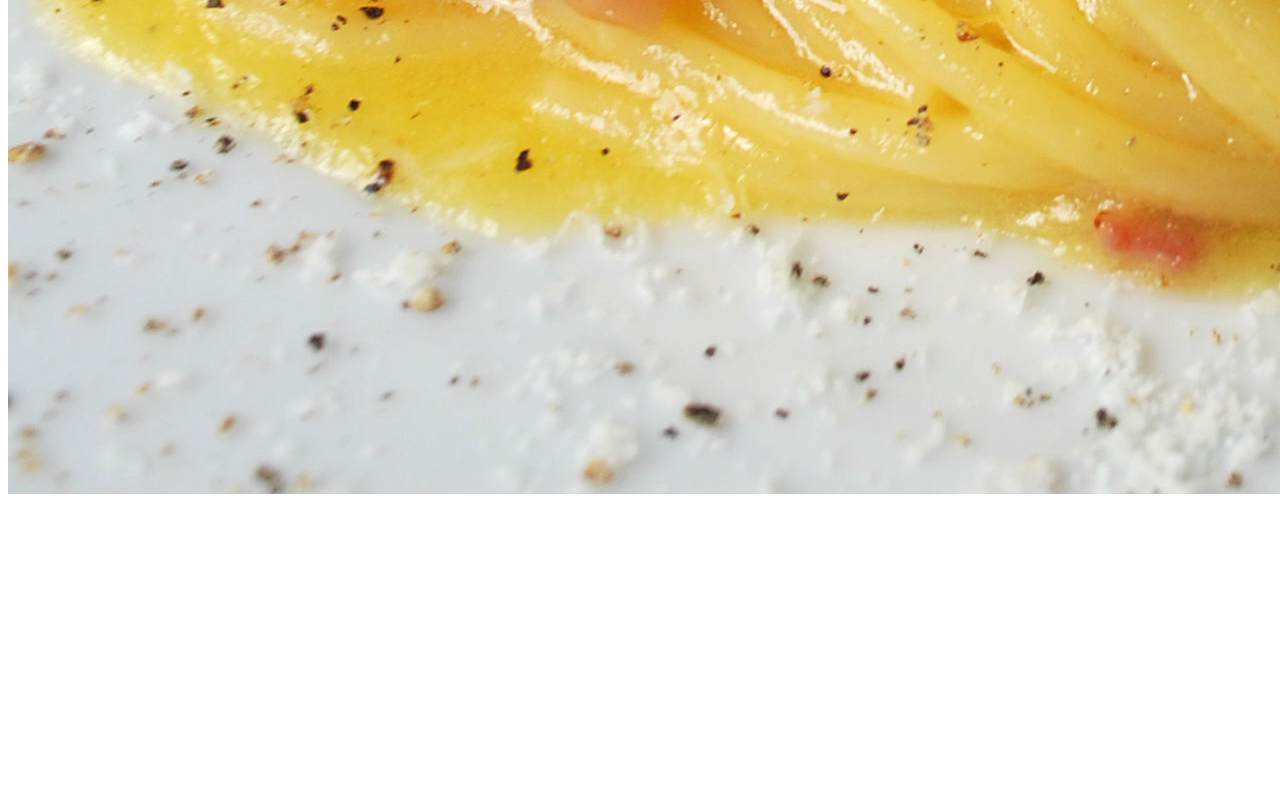
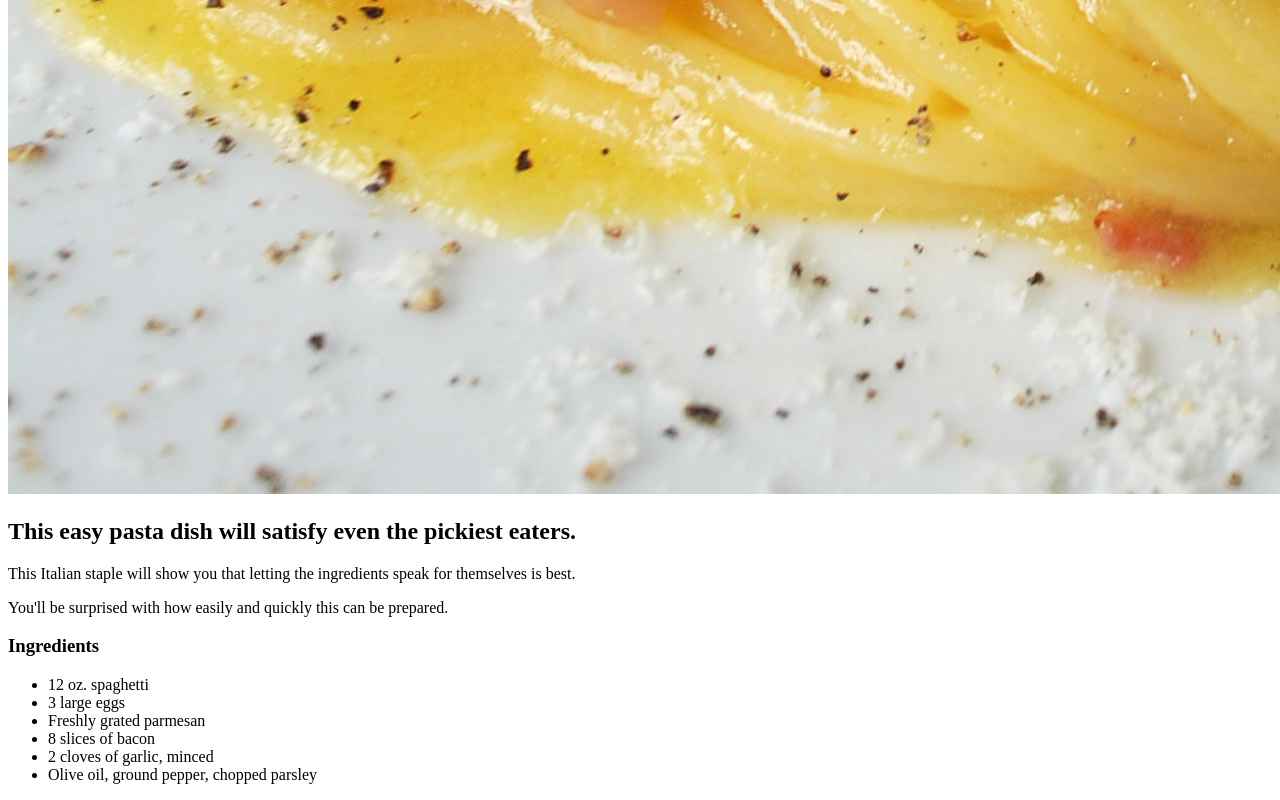
Before and after one commit to FractalSegue/odin-recipes, a plain HTML site: page recipes/carbonara.html in a window 1280 px wide. Shown: the part 2022-2822 px from the top of the page. Before the commit the page ends 2528 px from the top, so only its background shows below. Drawn offline with Linux system fonts and the light colour scheme.

Commit message:
Add description and ingredients

```diff
--- a/recipes/carbonara.html
+++ b/recipes/carbonara.html
@@ -9,5 +9,23 @@
 <body>
     <h1>A Simple Yet Impressive Carbonara Pasta Recipe</h1>
     <img src="../images/carbonara.jpg" alt="A plate of carbonara pasta">
+
+    <h2>This easy pasta dish will satisfy even the pickiest eaters.</h2>
+    <p>This Italian staple will show you that letting the ingredients
+        speak for themselves is best.
+    </p>
+    <p>You'll be surprised with how easily and quickly this can be prepared.</p>
+
+    <h3>Ingredients</h3>
+    <ul>
+        <li>12 oz. spaghetti</li>
+        <li>3 large eggs</li>
+        <li>Freshly grated parmesan</li>
+        <li>8 slices of bacon</li>
+        <li>2 cloves of garlic, minced</li>
+        <li>Olive oil, ground pepper, chopped parsley</li>
+    </ul>
+
+
 </body>
 </html>
```
